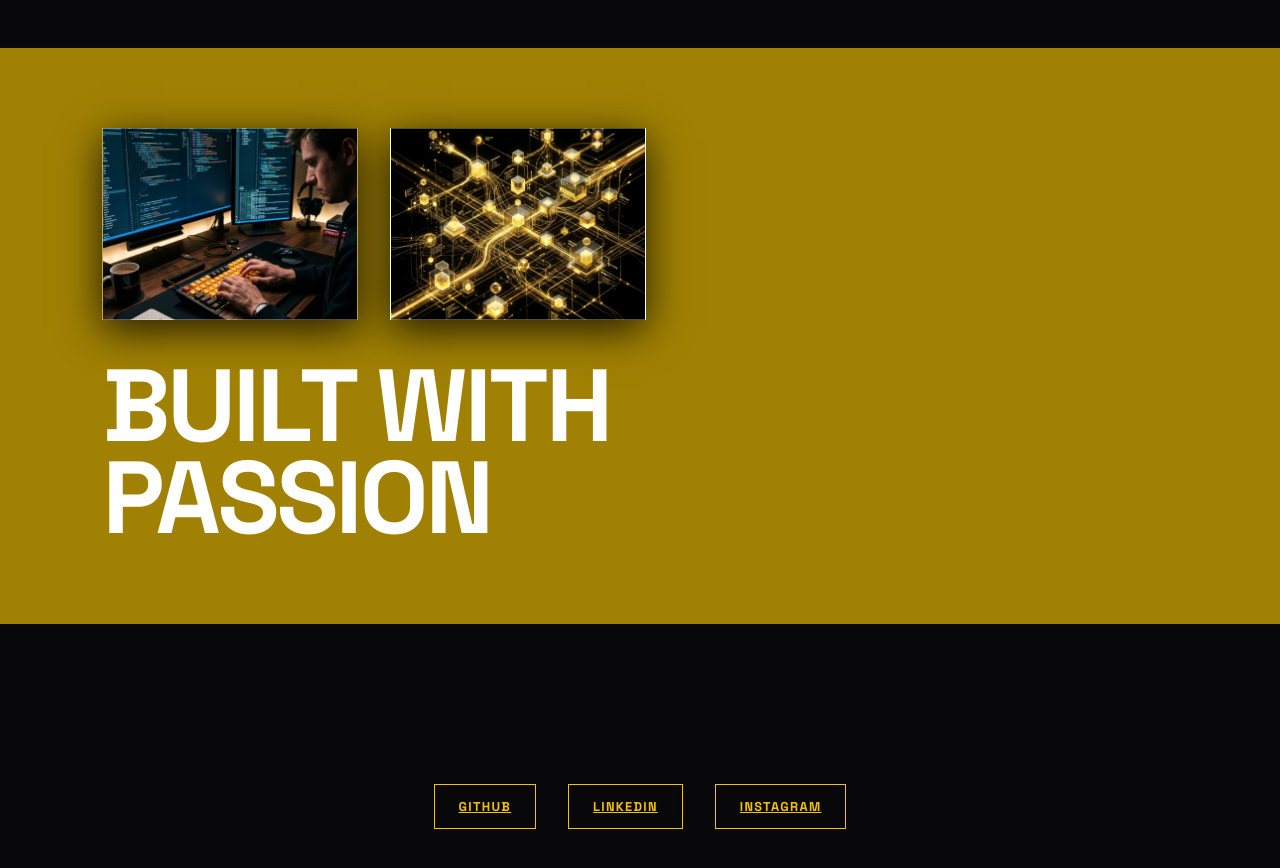
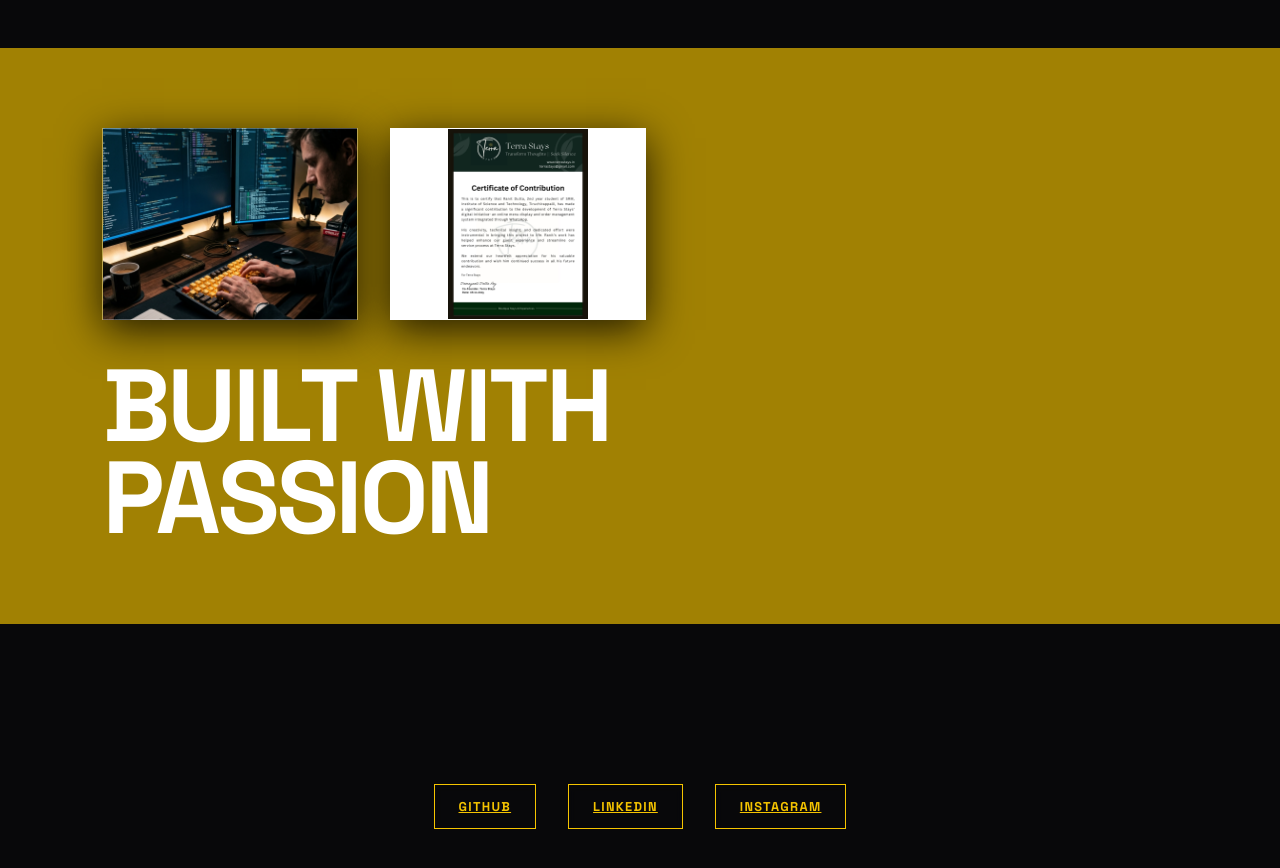
Before and after one commit to RanitD-debug/animated-portfolio, a plain HTML site: page index.html in a window 1280 px wide. Shown: the part 3080-3948 px from the top of the page. Drawn offline with Linux system fonts and the light colour scheme.

Commit message:
feat: add new certificate image

```diff
--- a/index.html
+++ b/index.html
@@ -109,7 +109,7 @@
     <section class="section community-section">
       <div class="community-images">
         <div class="comm-img-frame frame-1" style="background: url('passion1.jpg') center/cover no-repeat; box-shadow: 0 10px 40px rgba(0,0,0,0.8);"></div>
-        <div class="comm-img-frame frame-2" style="background: #fff url('passion2.jpg') center/cover no-repeat; box-shadow: 0 10px 40px rgba(0,0,0,0.8);"></div>
+        <div class="comm-img-frame frame-2" style="background: #fff url('certificate.jpeg') center/contain no-repeat; box-shadow: 0 10px 40px rgba(0,0,0,0.8);"></div>
       </div>
       <h2 class="section-title white-title">BUILT WITH<br>PASSION</h2>
     </section>
```
Also changed, not shown: certificate.jpeg (added).
